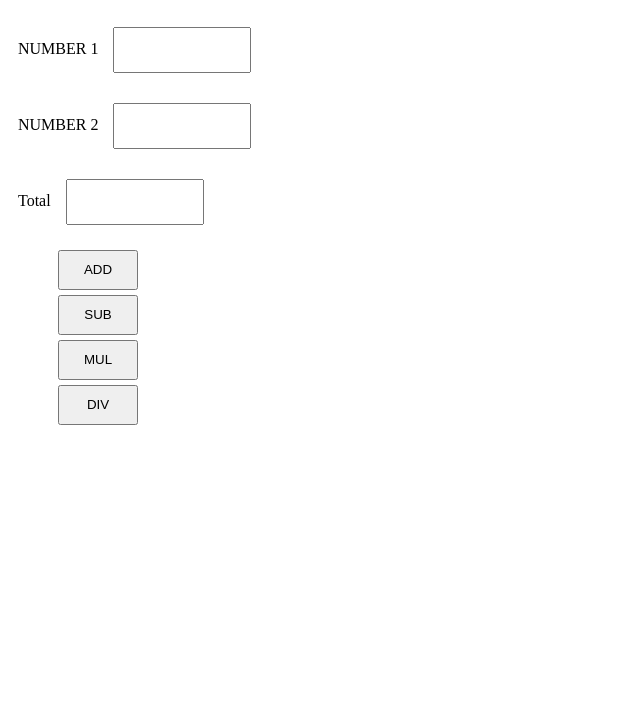
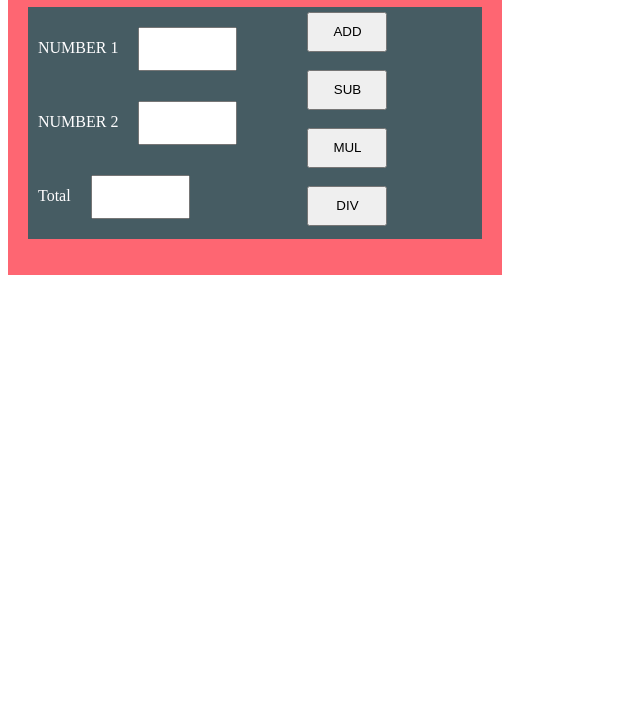
Before and after one commit to Gangadharan02/webcalculator, a plain HTML site: page index.html in a window 1280 px wide. Shown: the part 73-800 px from the top of the page, without its empty margins (0-640 px from the left). Drawn offline with Linux system fonts and the light colour scheme.

Commit message:
Update styles.css

```diff
--- a/styles.css
+++ b/styles.css
@@ -1,14 +1,26 @@
-.container{
+.cont2{
     display: flex;
+    background-color: rgb(70, 92, 99);
+    min-height: 230px;
+    min-width: 100px;
+    margin: 20px;
+}
+.cont1{
+    background-color: rgba(253, 2, 23, 0.603);
+    min-height: 327px;
+    align-items: center;
+    margin-right: 770px;
+
+
 }
 .inp{
     padding: 5px;
     align-items: center;
     min-height: 200px;
-
+    color: rgb(255, 254, 255);
 }
 label{
-    padding-right: 5px;
+    padding-right: 10px;
 }
 .num1{
     padding: 5px;
@@ -22,6 +34,7 @@ label{
 .func{
     display: inline-grid;
     margin-left: 50px;
+    min-width: 100px;
 }
 button{
     padding: 5px;
@@ -31,7 +44,8 @@ button{
     height: 40px;
 }
 input{
-    width: 130px;
-    height: 40px;
+    width: 75px;
+    height: 20px;
     margin: 10px;
+    padding: 10px;
 }
```
